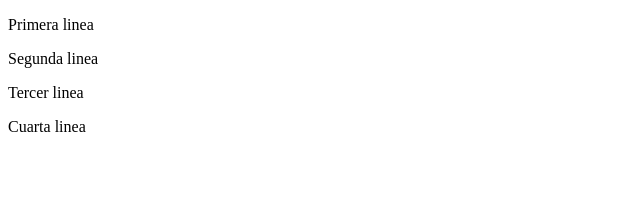
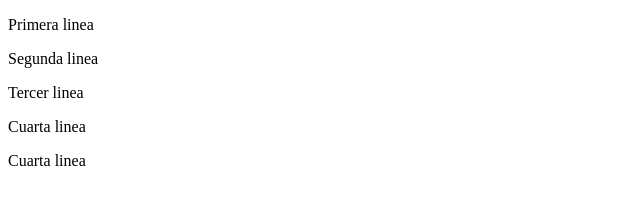
Before and after one commit to yordy-padilla/Clase_Creacion_soft, a plain HTML site: page clase.html in a window 1280 px wide. Shown: the full height of the page, 0-640 px from the left. Drawn offline with Linux system fonts and the light colour scheme.

Commit message:
quinto commit

```diff
--- a/clase.html
+++ b/clase.html
@@ -11,5 +11,6 @@
     <p>Segunda linea</p>
     <p>Tercer linea</p>
     <p>Cuarta linea</p>
+    <p>Cuarta linea</p>
 </body>
 </html>
```
